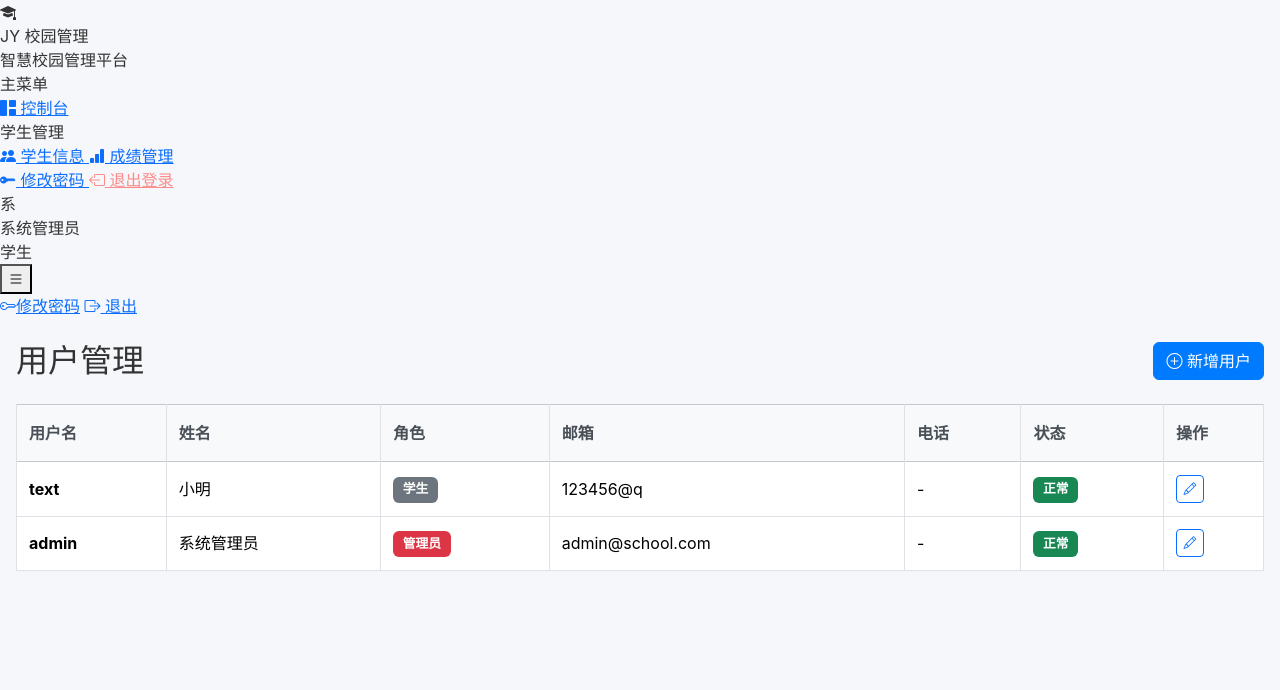
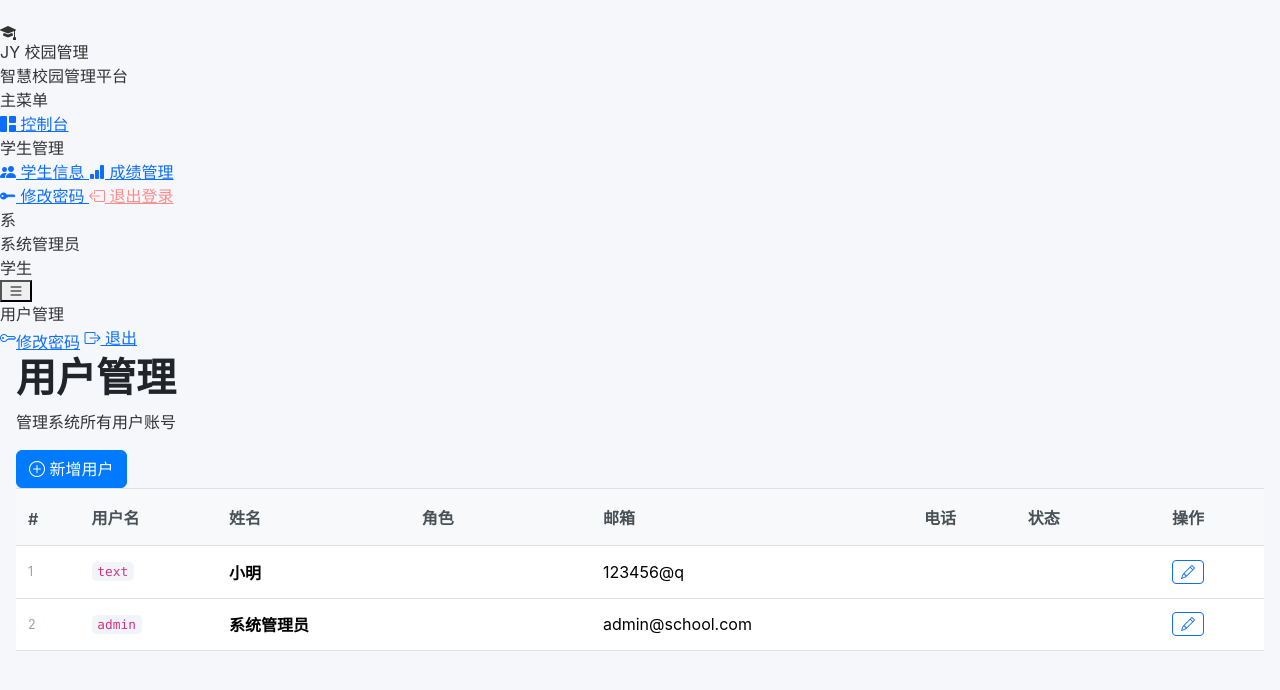
Before and after one commit to weichuyi/jystudent, a Flask app: page /users in a window 1280 px wide. Shown: the top 690 px of the page. Run offline with Flask 3, Linux system fonts and the light colour scheme; a user stored in the database is signed in.

Commit message:
重构管理员用户与日志模板
更新用户与日志相关的管理员界面模板：添加统一的页面标题（page_title 区块），重新设计表格，增加序号列、标识标签、图标并优化无数据提示卡片；在用户列表中新增角色图标、电话/邮箱展示、状态标识及编辑链接。改进用户表单以支持编辑模式：根据场景调整标题与标签、编辑时用户名设为只读、密码为可选输入、自动填充字段（姓名、邮箱、电话、角色）、增加账号启用开关及动态提交按钮文字。同时重构日志表格，显示操作标识（创建/更新/删除）、格式化时间戳并优化整体样式。

```diff
--- a/templates/admin/users.html
+++ b/templates/admin/users.html
@@ -1,65 +1,73 @@
 {% extends "base.html" %}
-
 {% block title %}用户管理{% endblock %}
+{% block page_title %}用户管理{% endblock %}
 
 {% block content %}
-<div class="py-4">
-    <div class="d-flex justify-content-between align-items-center mb-4">
-        <h1 class="h2 m-0">用户管理</h1>
-        <a class="btn btn-primary" href="{{ url_for('add_user') }}">
+<div class="page-header">
+  <div>
+    <h1 class="page-title">用户管理</h1>
+    <p class="page-subtitle">管理系统所有用户账号</p>
+  </div>
+  <a href="{{ url_for('add_user') }}" class="btn btn-primary">
     <i class="bi bi-plus-circle"></i> 新增用户
   </a>
 </div>
 
+<div class="table-card">
   <div class="table-responsive">
-        <table class="table table-bordered table-hover align-middle bg-white">
-            <thead class="table-light">
+    <table class="table">
+      <thead>
         <tr>
+          <th>#</th>
           <th>用户名</th>
           <th>姓名</th>
           <th>角色</th>
           <th>邮箱</th>
           <th>电话</th>
           <th>状态</th>
-                    <th width="100">操作</th>
+          <th>操作</th>
         </tr>
       </thead>
       <tbody>
         {% if users %}
         {% for user in users %}
         <tr>
-                    <td><strong>{{ user.username }}</strong></td>
-                    <td>{{ user.full_name }}</td>
+          <td style="color:#94a3b8;font-size:.78rem">{{ loop.index }}</td>
+          <td><code style="background:#f1f5f9;padding:.15em .45em;border-radius:.3rem;font-size:.8rem">{{ user.username }}</code></td>
+          <td class="fw-semibold">{{ user.full_name }}</td>
           <td>
             {% if user.role == 'admin' %}
-                        <span class="badge bg-danger">管理员</span>
+            <span class="badge badge-danger"><i class="bi bi-shield-fill-check"></i> 管理员</span>
             {% elif user.role == 'teacher' %}
-                        <span class="badge bg-info">教师</span>
+            <span class="badge badge-info"><i class="bi bi-person-badge"></i> 教师</span>
             {% else %}
-                        <span class="badge bg-secondary">学生</span>
+            <span class="badge badge-secondary"><i class="bi bi-person"></i> 学生</span>
             {% endif %}
           </td>
-                    <td>{{ user.email or '-' }}</td>
-                    <td>{{ user.phone or '-' }}</td>
+          <td>{{ user.email or '' }}</td>
+          <td>{{ user.phone or '' }}</td>
           <td>
             {% if user.is_active %}
-                        <span class="badge bg-success">正常</span>
+            <span class="badge badge-success"><i class="bi bi-circle-fill" style="font-size:.45em"></i> 正常</span>
             {% else %}
-                        <span class="badge bg-danger">禁用</span>
+            <span class="badge badge-danger">禁用</span>
             {% endif %}
           </td>
           <td>
-                        <div class="btn-group btn-group-sm" role="group">
-                            <a class="btn btn-outline-primary btn-sm" href="#" title="编辑">
+            <a href="{{ url_for('edit_user', user_id=user.id) }}" class="btn btn-sm btn-outline-primary" title="编辑">
               <i class="bi bi-pencil"></i>
             </a>
-                        </div>
           </td>
         </tr>
         {% endfor %}
         {% else %}
         <tr>
-                    <td colspan="7" class="text-center py-4 text-muted">暂无用户数据</td>
+          <td colspan="8">
+            <div class="no-data">
+              <i class="bi bi-people"></i>
+              <p>暂无用户数据</p>
+            </div>
+          </td>
         </tr>
         {% endif %}
       </tbody>
```
Also changed, not shown: templates/admin/logs.html (+33 -11 lines), templates/admin/user_form.html (+35 -13 lines). Lines whose indentation alone changed are shown as unchanged.
